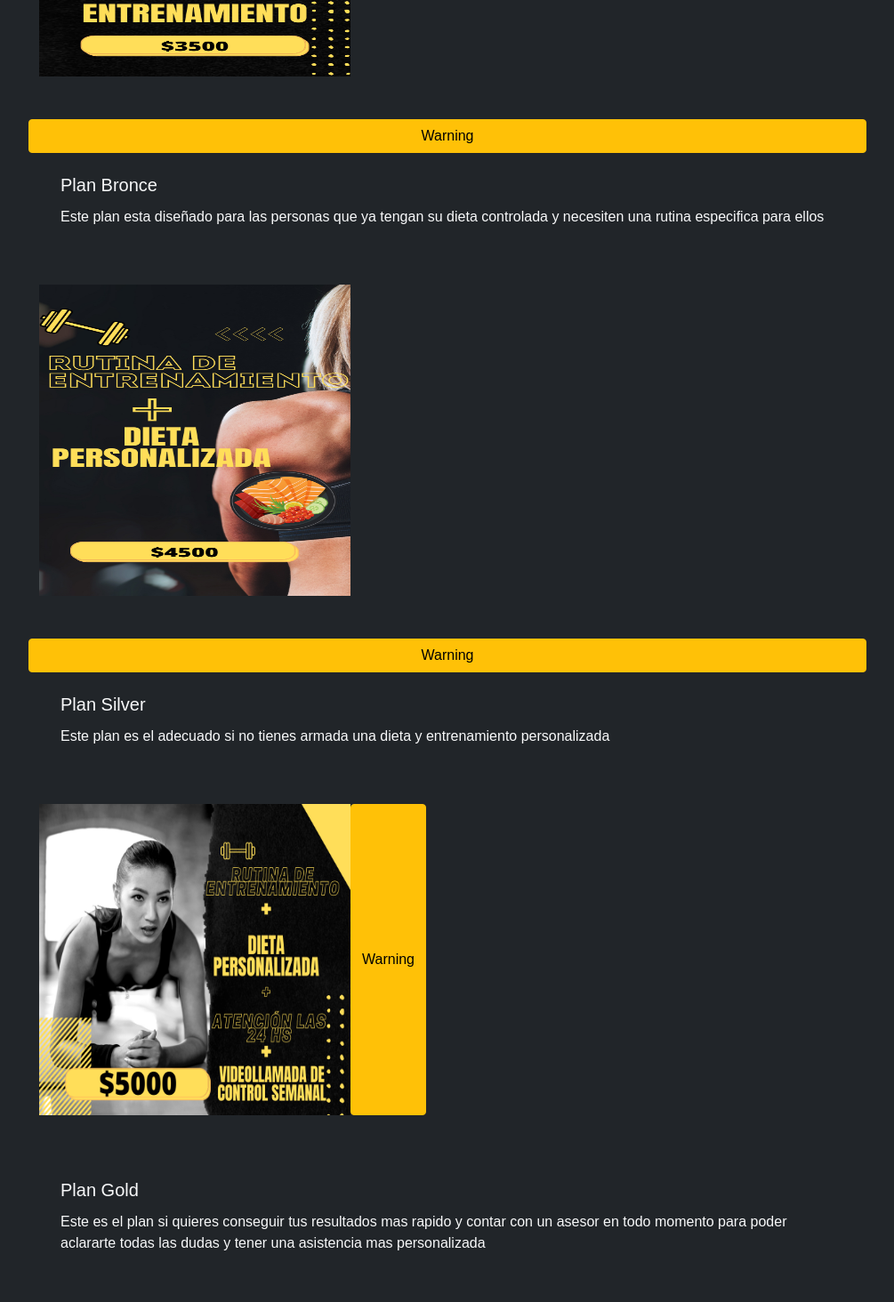
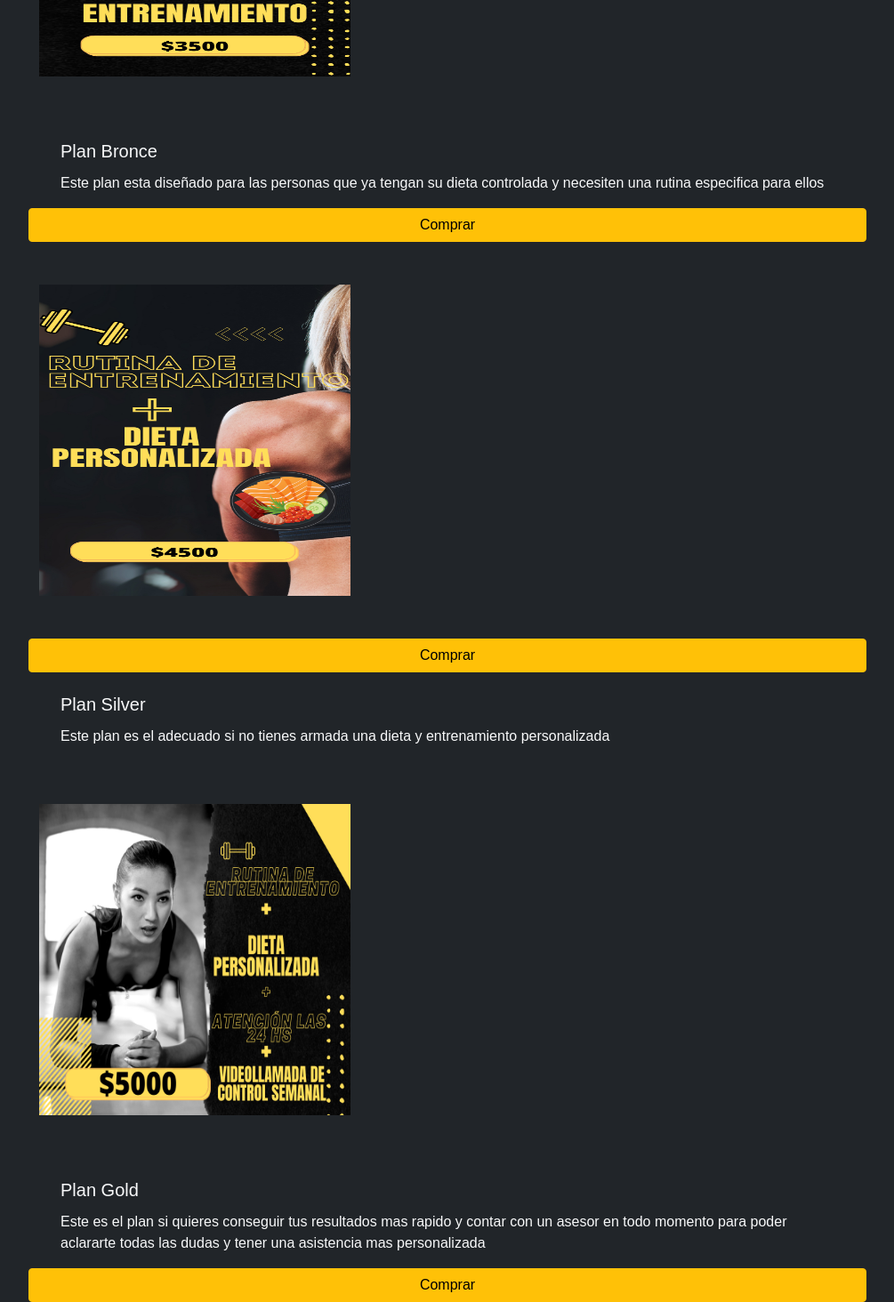
Before and after one commit to omolinas2002/Healthy-Bodyness, a plain HTML site: page pages/planes.html in a window 1280 px wide. Shown: the part 433-1897 px from the top of the page at 89% size, without its empty margins (137-1142 px from the left). Before the commit the page ends 1859 px from the top, so only its background shows below. Drawn offline with nearby package versions, Linux system fonts and the light colour scheme.

Commit message:
Se puso el boton comprar en planes

```diff
--- a/pages/planes.html
+++ b/pages/planes.html
@@ -66,7 +66,6 @@
                 <img src="/Imagenes/historia-ejercicio-gym-fitness-abierto-amarillo-negro.png" alt="plan1" width="350"
                     height="350">
             </div>
-            <button type="button" class="btn btn-warning">Warning</button>
             <div>
                 <h3 class="text-light fs-5 mt-4 px-4 pb-1">Plan Bronce</h3>
                 <p class=" text-light px-4">Este plan esta diseñado para las personas que ya tengan su dieta controlada
@@ -74,10 +73,11 @@
                     una rutina
                     especifica para ellos</p>
             </div>
+            <button type="button" class="btn btn-warning">Comprar</button>
             <div class="col-lg-6 col-md-12 col-sm-12 d-flex  my-5 icono-wrap">
                 <img src="/Imagenes/jejox2.png" alt="plan2" width="350" height="350">
             </div>
-            <button type="button" class="btn btn-warning">Warning</button>
+            <button type="button" class="btn btn-warning">Comprar</button>
             <div>
                 <h3 class=" text-light fs-5 mt-4 px-4 pb-1">Plan Silver</h3>
                 <p class="text-light px-4">Este plan es el adecuado si no tienes armada una dieta y entrenamiento
@@ -86,7 +86,6 @@
             <div class="col-lg-6 col-md-12 col-sm-12 d-flex  my-5 icono-wrap">
                 <img src="/Imagenes/post-de-facebook-tiempo-de-ejercicio-gym-fitness-negro-amarillo (1).png" alt="plan3"
                     width="350" height="350">
-                <button type="button" class="btn btn-warning">Warning</button>
             </div>
             <div>
                 <h3 class=" text-light fs-5 mt-4 px-4 pb-1">Plan Gold</h3>
@@ -95,6 +94,7 @@
                     todo momento
                     para poder aclararte todas las dudas y tener una asistencia mas personalizada</p>
             </div>
+            <button type="button" class="btn btn-warning">Comprar</button>
         </div>
     </section>
 
```
